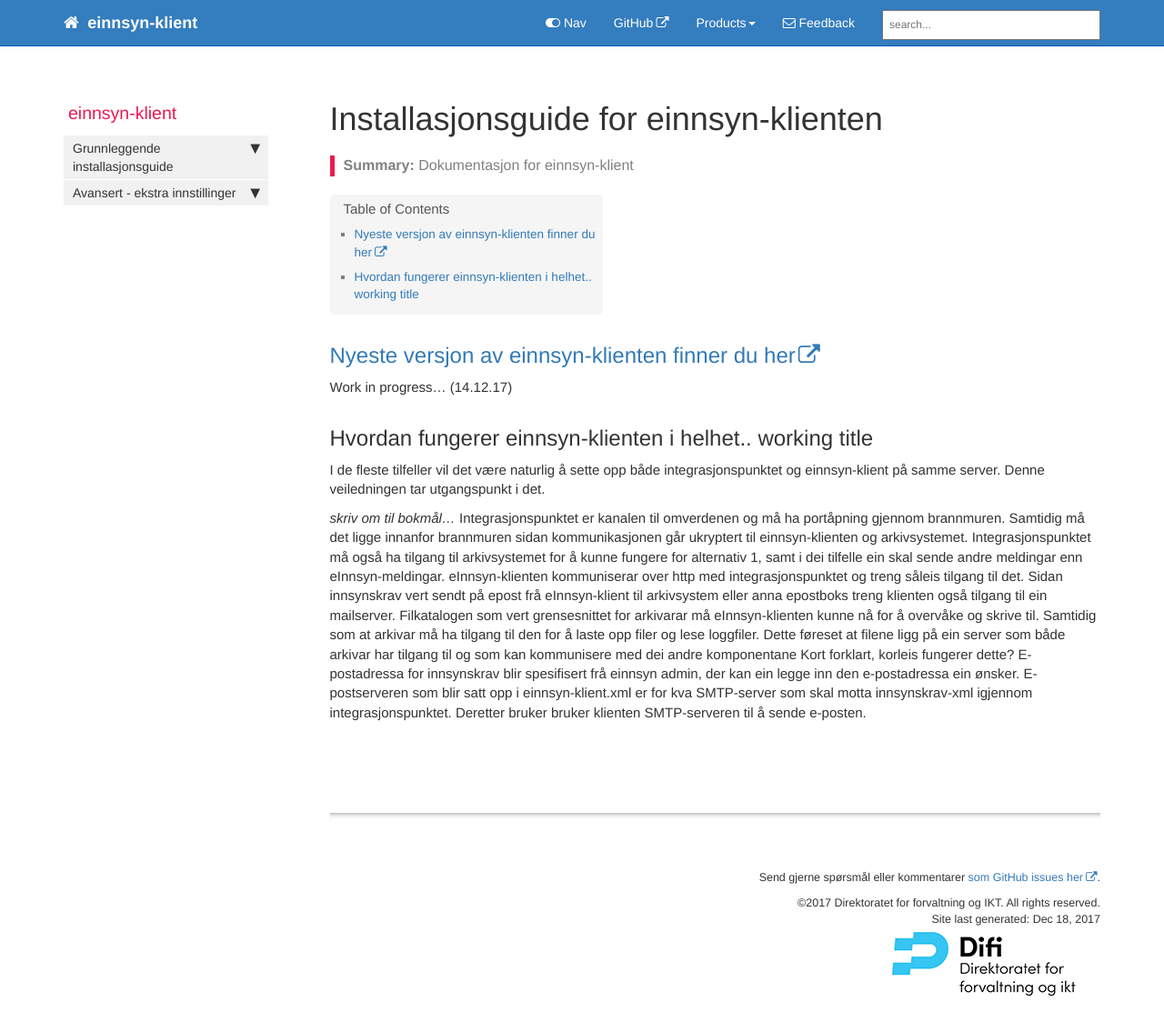
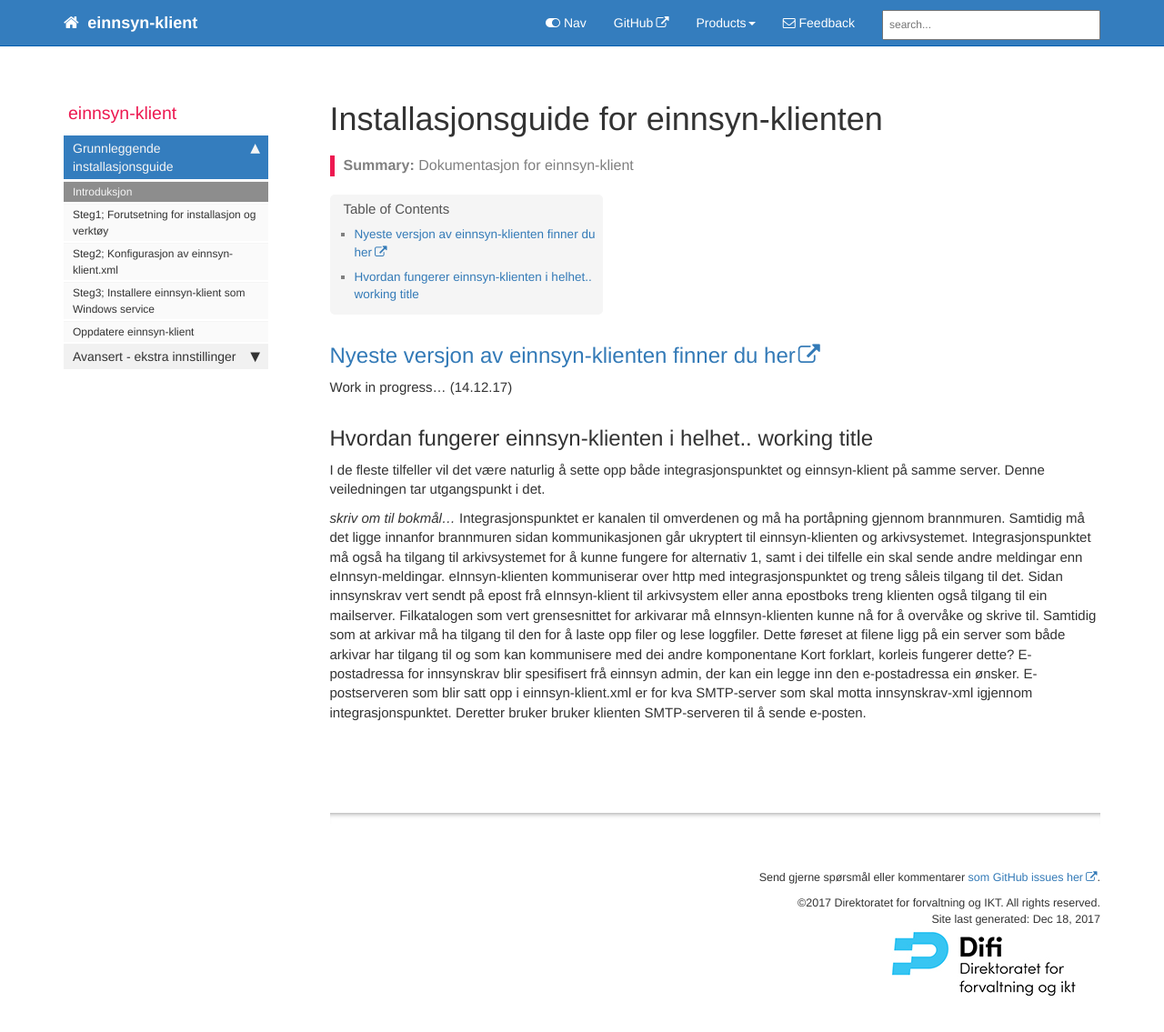
Before and after one commit to difi/einnsyn-klient, a Jekyll site: the page built from index.md, in a window 1280 px wide and 1160 px high. Shown: the top 1135 px of the window at 91% size. Built offline with Jekyll 4.4.1, drawn with Linux system fonts in a browser that asks for light colours; nearby versions of some CDN libraries; comment, search, counter and statistics services are not loaded.

Commit message:
Update main_sidebar.yml

```diff
--- a/_data/sidebars/main_sidebar.yml
+++ b/_data/sidebars/main_sidebar.yml
@@ -8,9 +8,12 @@ entries:
 
 
   - title: Grunnleggende installasjonsguide
-    url: /index.html
     output: web, pdf
     folderitems:
+
+      - title: Introduksjon
+        url: /index.html
+        output: web,pdf
 
       - title: Steg1; Forutsetning for installasjon og verktøy
         url: /install_forutsetninger_verktoy.html
```
